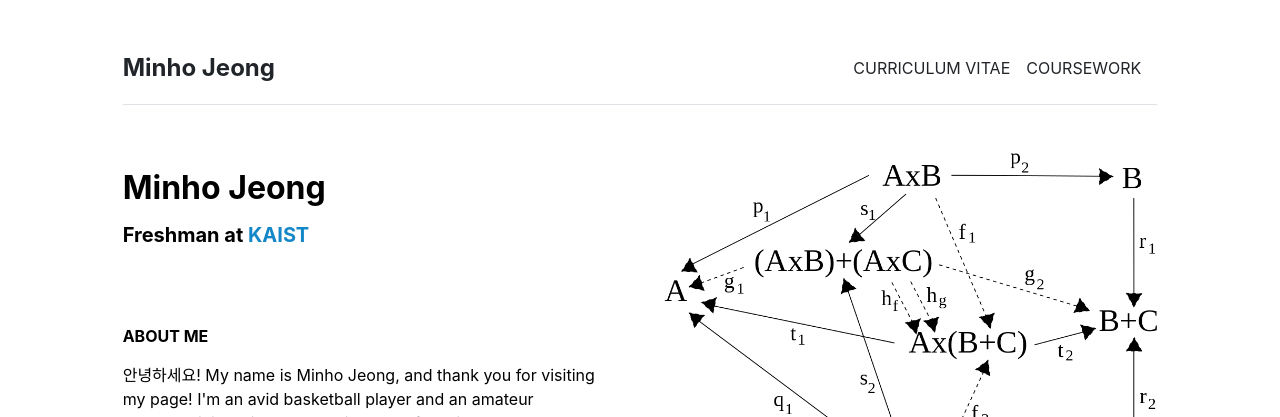
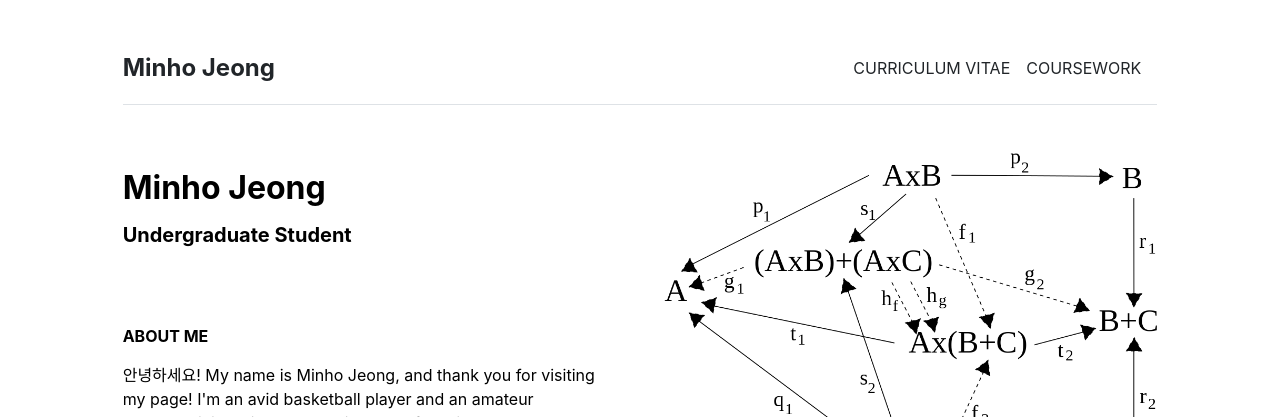
Before and after one commit to mino-jeong/mino-jeong.github.io, a Jekyll site: the page built from index.md, in a window 1280 px wide. Shown: the top 417 px of the page. Built offline with Jekyll 4.4.1, drawn with Linux system fonts in a browser that asks for light colours.

Commit message:
Update home.html

```diff
--- a/_layouts/home.html
+++ b/_layouts/home.html
@@ -6,7 +6,7 @@ layout: default
 
   <div class="col-md-6">
     <p style="line-height: 1.25"><h2 class="fw-bold">Minho Jeong</h2></p>
-    <p style="line-height: 1.25"><h5 class="fw-bold">Freshman at <a href="https://www.kaist.ac.kr" style="text-decoration-line: none"><font color="#1487C8">KAIST</font></a></h5></p>
+    <p style="line-height: 1.25"><h5 class="fw-bold">Undergraduate Student</h5></p>
     <br>
     {{ content }}
   </div>
```
